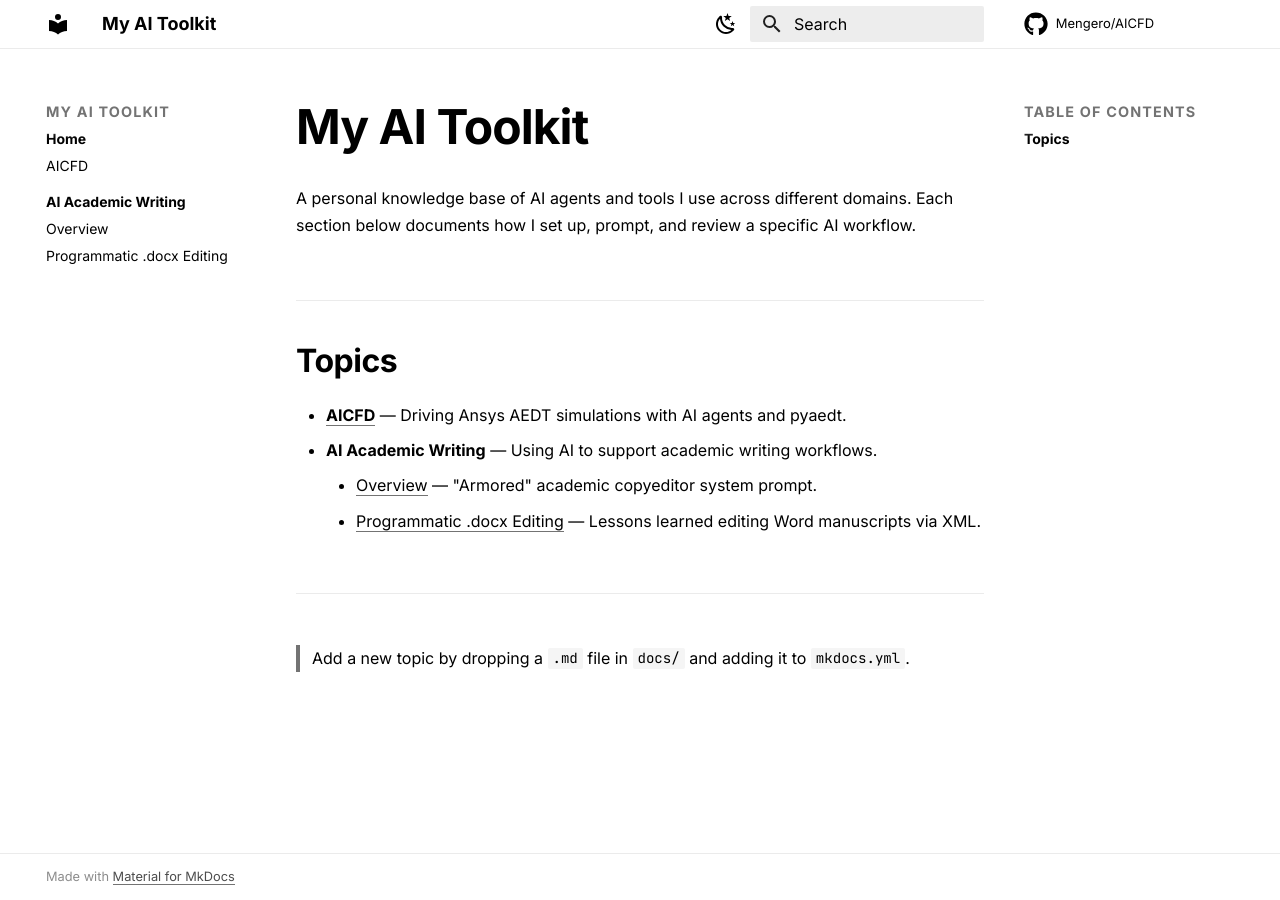
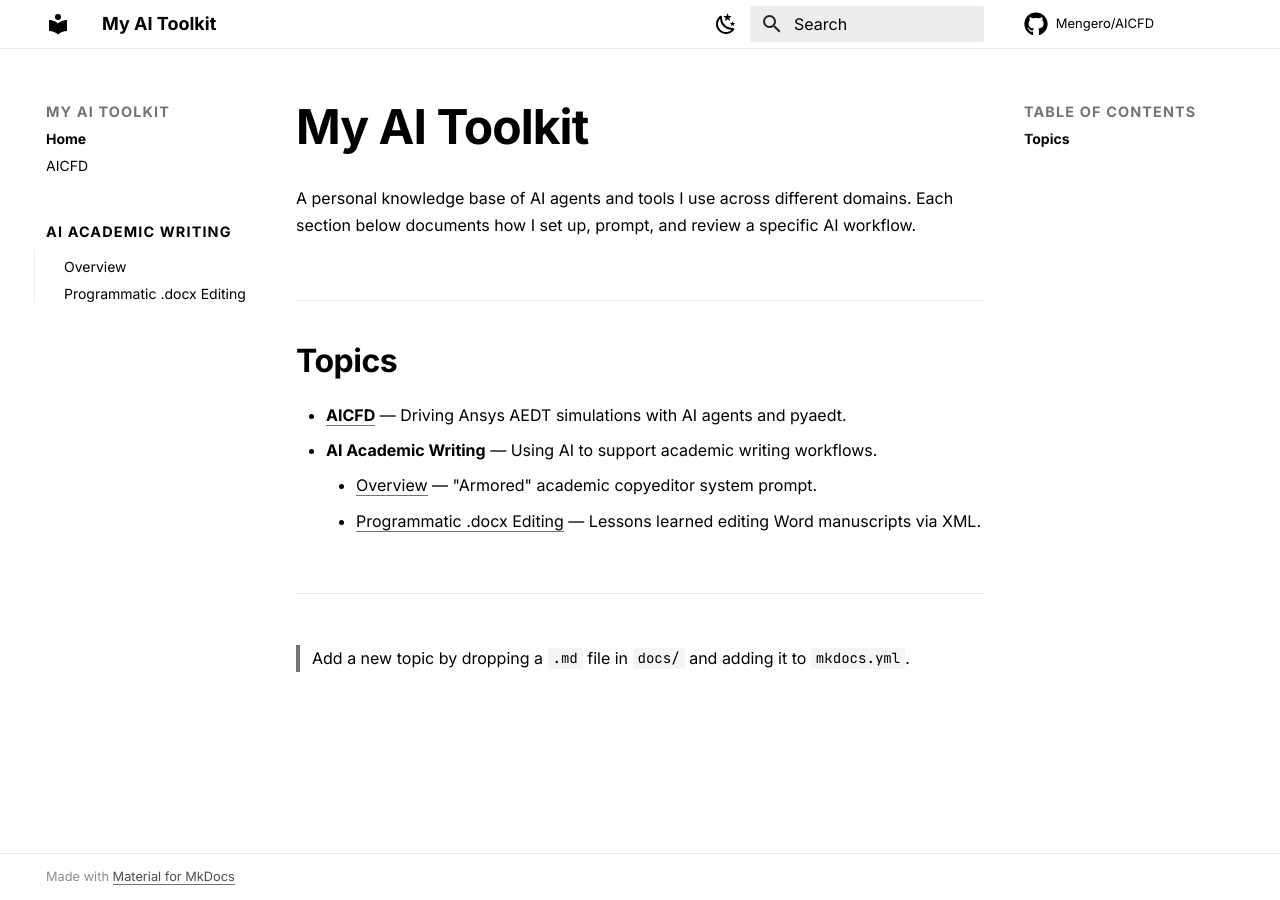
Before and after one commit to Mengero/AICFD, an MkDocs documentation site: the page built from docs/index.md, in a window 1280 px wide. Built offline with MkDocs 1.6.1 and Material for MkDocs 9.7.7, drawn with Linux system fonts in a browser that asks for light colours; comment, search, counter and statistics services are not loaded.

Commit message:
Clarify sidebar hierarchy for nested sections
Style nested section headers (e.g., "AI Academic Writing") with the
same uppercase, letter-spaced, gray treatment as the top-level
"MY AI TOOLKIT" header so the visual hierarchy is unambiguous.
Indent the child pages beneath each section and draw a hairline
guide on the left so children are clearly grouped under their
section rather than looking like siblings of the other top-level
pages.

Co-Authored-By: Claude Opus 4.7 (1M context) <noreply@anthropic.com>

```diff
--- a/docs/stylesheets/extra.css
+++ b/docs/stylesheets/extra.css
@@ -166,7 +166,7 @@
 
 /* Navigation — quieter, minimal active state. */
 .md-nav__title {
-  font-weight: 600;
+  font-weight: 700;
   text-transform: uppercase;
   letter-spacing: 0.08em;
   font-size: 0.72rem;
@@ -182,6 +182,33 @@
   font-weight: 600;
 }
 
+/* Section headers in the desktop sidebar (navigation.sections feature).
+   Material renders the section label as `.md-nav__link` at desktop sizes,
+   so style it to match the top-level `.md-nav__title` — uppercase, gray,
+   letter-spaced — instead of looking like a sibling page link. */
+.md-nav__item--section > .md-nav__link {
+  font-weight: 700;
+  text-transform: uppercase;
+  letter-spacing: 0.08em;
+  font-size: 0.72rem;
+  color: var(--md-default-fg-color--lighter);
+  padding-top: 1.5rem;
+  padding-bottom: 0.35rem;
+  cursor: default;
+}
+.md-nav__item--section > .md-nav__link:hover {
+  color: var(--md-default-fg-color--lighter);
+  font-weight: 700;
+}
+
+/* Children of a section get a subtle left guide line so the hierarchy is
+   visually obvious instead of relying on bold-vs-regular weight alone. */
+.md-nav__item--section > .md-nav {
+  padding-left: 0.85rem;
+  margin-left: 0.1rem;
+  border-left: 1px solid var(--md-default-fg-color--lightest);
+}
+
 /* Search box — minimal. */
 .md-search__form {
   border-radius: 2px;
```
